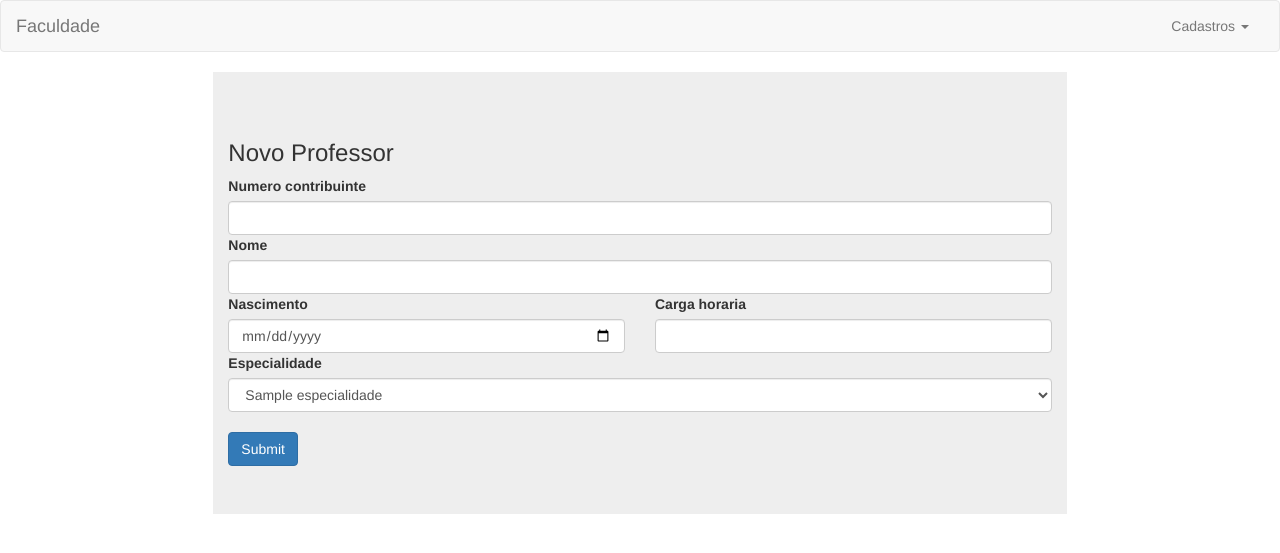
After one commit to ricardobsilva/projeto_turma_php, a PHP site: page /view/cadastrar_professor.php in a window 1280 px wide. The commit adds this page. Shown: the top 553 px of the page. Run offline with PHP 8.4, Linux system fonts and the light colour scheme; tables that the repository leaves empty or names only in its code hold one stand-in row (values such as "Sample post"); some libraries are stand-ins or nearby versions.

Commit message:
cadastro de professor

```diff
--- a/control/ProfessorControl.php
+++ b/control/ProfessorControl.php
@@ -11,8 +11,25 @@
  *
  * @author PHP - MySQL
  */
+
+require_once '../model/Professor.php';
+
 class ProfessorControl {
     public function inserir() {
+        $professor = new Professor();
+
+        $numero_contribuinte = $_POST['numero_contribuinte'];
+        $nome = $_POST['nome'];
+        $nascimento = $_POST['nascimento'];
+        $carga_horaria = $_POST['carga_horaria'];
+        $especialidade_id = $_POST['especialidade_id'];
+
+        $professor->setNumero_contribuinte($numero_contribuinte);
+        $professor->setNome($nome);
+        $professor->setNascimento($nascimento);
+        $professor->setCarga_horaria($carga_horaria);
+        $professor->setEspecialidade_id($especialidade_id);
+        $professor->salvar();
 
     }
 
--- a/model/Professor.php
+++ b/model/Professor.php
@@ -11,9 +11,11 @@
  *
  * @author PHP - MySQL
  */
+require_once '../db/Conexao.php';
 class Professor {
     private $id;
     private $nome;
+    private $numero_contribuinte;
     private $nascimento;
     private $carga_horaria;
     private $especialidade_id;
@@ -21,6 +23,15 @@ class Professor {
     function getId() {
         return $this->id;
     }
+
+    function getNumero_contribuinte() {
+        return $this->numero_contribuinte;
+    }
+
+    function setNumero_contribuinte($numero_contribuinte) {
+        $this->numero_contribuinte = $numero_contribuinte;
+    }
+
 
     function getNome() {
         return $this->nome;
@@ -59,6 +70,19 @@ class Professor {
     }
 
 
+   function salvar(){
+       $sql = "INSERT INTO professores (numero_contribuinte, nome , nascimento, carga_horaria, especialidade_id)"
+               . " values(:numero_contribuinte, :nome , :nascimento, :carga_horaria, :especialidade_id)" ;
+
+       $query = Conexao::prepare($sql);
+       $query->bindValue(":numero_contribuinte", $this->getNumero_contribuinte());
+       $query->bindValue(":nome", $this->getNome());
+       $query->bindValue(":nascimento", $this->getNascimento());
+       $query->bindValue(":carga_horaria", $this->getCarga_horaria());
+       $query->bindValue(":especialidade_id", $this->getEspecialidade_id());
+
+       $query->execute();
+   }
 
 
 }
--- /dev/null
+++ b/view/cadastrar_professor.php
@@ -0,0 +1,46 @@
+<?php include_once '../style/template.php';
+      include_once '../control/ProfessorControl.php';
+      include_once '../control/EspecialidadeControl.php';
+      $profControl = new ProfessorControl();
+      $especialidades = new EspecialidadeControl();
+
+      if(isset($_POST['salvar'])){
+          $profControl->inserir();
+          ?>
+        <div class="alert alert-success" role="alert"> salvo com sucesso</div>
+      <?php }
+?>
+        <div class="col-sm-8 col-sm-offset-2 jumbotron">
+            <h3>Novo Professor</h3>
+            <form method="POST">
+                <label>Numero contribuinte</label>
+                <input name="numero_contribuinte" class="form-control">
+                <label>Nome</label>
+                <input name="nome" class="form-control">
+                <div class="row">
+                    <div class="col-sm-6">
+                        <label>Nascimento</label>
+                        <input name="nascimento" type="date" class="form-control">
+                    </div>
+                    <div class="col-sm-6">
+                        <label>Carga horaria</label>
+                        <input name="carga_horaria" type="number" class="form-control">
+                    </div>
+                </div>
+                <label>Especialidade</label>
+                <select name="especialidade_id" class="form-control">
+                    <?php foreach ($especialidades->listarTodos() as $especialidade) { ?>
+                        <option value="<?php echo $especialidade->id;?>"><?php echo $especialidade->nome;?></option>
+                    <?php } ?>
+                </select>
+                <br>
+                <input type="submit"  name="salvar" class="btn btn-primary">
+            </form>
+        </div>
+
+
+
+
+
+
+<?php  include_once '../style/footer.php'; ?>
--- a/view/listar_especialidades.php
+++ b/view/listar_especialidades.php
@@ -10,7 +10,7 @@ $especialidadeControl = new EspecialidadeControl();
 
     <h1>Especialidades</h1>
 
-    <a href="" class="pull-right btn btn-primary btn-xs">cadastrar especialidade</a>
+    <a href="cadastrar_especialidade.php" class="pull-right btn btn-primary btn-xs">cadastrar especialidade</a>
 
     <table class="table table-hover" >
         <tr>
```
